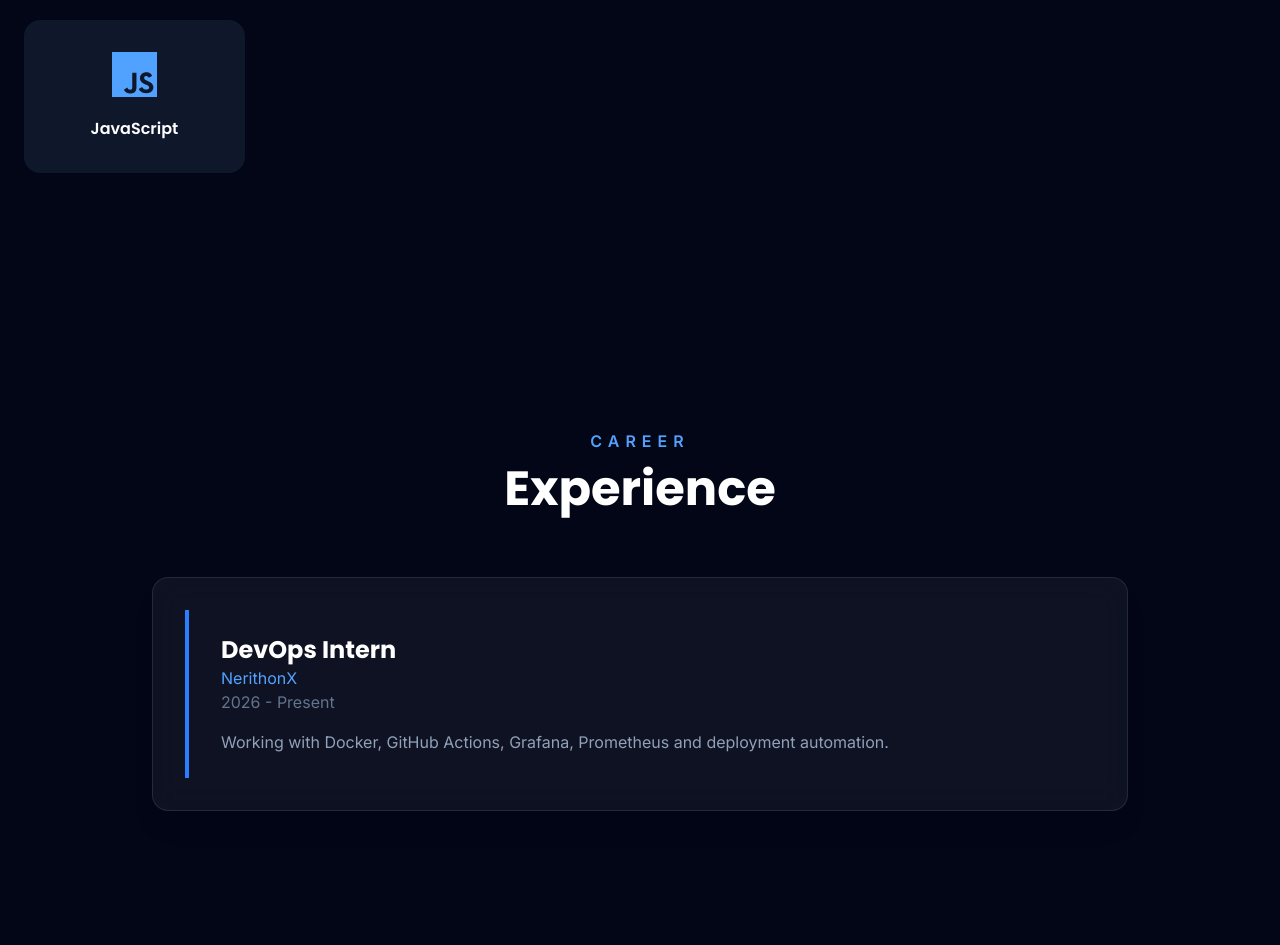
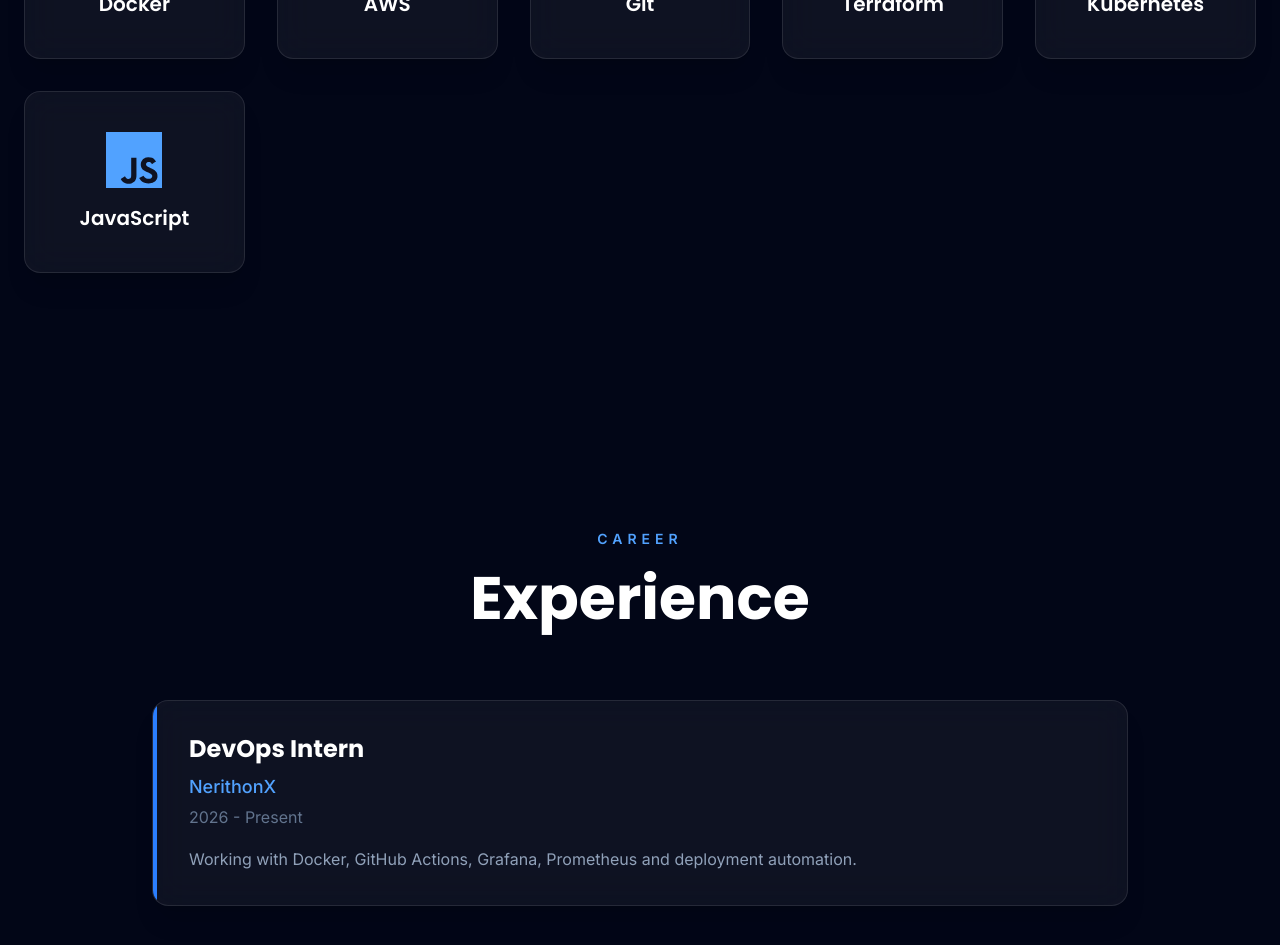
Before and after one commit to Saif-Afridi-1251/Saif-Ullah-portfolio, a React (Vite) app: page / in a window 1280 px wide. Shown: the part 2480-3425 px from the top of the page. Built offline with nearby package versions, Linux system fonts and the light colour scheme.

Commit message:
add responsiveness to common component

```diff
--- a/src/components/common/CertificateCard.jsx
+++ b/src/components/common/CertificateCard.jsx
@@ -1,11 +1,9 @@
 import { motion } from "framer-motion";
 import GlassCard from "./Glasscard";
+
 function CertificateCard({ certificate }) {
-
-return(
- <GlassCard className="p-8">
+  return (
     <motion.div
-
       whileHover={{
         y: -8,
         scale: 1.02,
@@ -13,31 +11,47 @@ return(
       transition={{
         duration: 0.25,
       }}
+      className="h-full"
+    >
+      <GlassCard className="group h-full overflow-hidden">
+        {/* Certificate Image */}
+        <div className="overflow-hidden rounded-t-2xl">
+          <img
+            src={certificate.image}
+            alt={certificate.title}
+            className="
+              w-full
+              h-48
+              sm:h-56
+              lg:h-64
+              object-cover
+              transition-transform
+              duration-500
+              group-hover:scale-105
+            "
+          />
+        </div>
 
-className="overflow-hidden rounded-2xl"
-
+        {/* Certificate Content */}
+        <div className="flex flex-col justify-center items-center p-4 sm:p-6 lg:p-8">
+          <h3
+            className="
+              text-lg
+              sm:text-xl
+              lg:text-2xl
+              font-semibold
+              text-center
+              text-white
+              break-words
+              leading-snug
+            "
           >
-
-<img
-
-src={certificate.image}
-
-alt={certificate.title}
-
-/>
-
-<h3 className="mt-4 text-center">
-
             {certificate.title}
-
           </h3>
-
+        </div>
+      </GlassCard>
     </motion.div>
-
-</GlassCard>
-
-)
-
+  );
 }
 
 export default CertificateCard;
--- a/src/components/common/ExperienceCard.jsx
+++ b/src/components/common/ExperienceCard.jsx
@@ -1,40 +1,83 @@
+import { motion } from "framer-motion";
 import GlassCard from "./Glasscard";
+
 function ExperienceCard({ item }) {
-
-return(
-
-<GlassCard className="p-8">
-<div className="border-l-4 border-blue-500 pl-8 py-6">
-
-<h3 className="text-2xl font-bold">
-
+  return (
+    <motion.div
+      whileHover={{
+        y: -6,
+        scale: 1.02,
+      }}
+      transition={{
+        duration: 0.25,
+      }}
+      className="h-full"
+    >
+      <GlassCard className="h-full">
+        <div
+          className="
+            border-l-4
+            border-blue-500
+            p-4
+            sm:p-6
+            lg:p-8
+          "
+        >
+          {/* Position */}
+          <h3
+            className="
+              text-xl
+              sm:text-2xl
+              font-bold
+              text-white
+              break-words
+            "
+          >
             {item.position}
-
           </h3>
 
-<p className="text-blue-400">
-
+          {/* Company */}
+          <p
+            className="
+              mt-2
+              text-base
+              sm:text-lg
+              font-medium
+              text-blue-400
+              break-words
+            "
+          >
             {item.company}
-
           </p>
 
-<p className="text-slate-500">
-
+          {/* Duration */}
+          <p
+            className="
+              mt-1
+              text-sm
+              sm:text-base
+              text-slate-500
+            "
+          >
             {item.duration}
-
           </p>
 
-<p className="mt-4 text-slate-400">
-
+          {/* Description */}
+          <p
+            className="
+              mt-4
+              text-sm
+              sm:text-base
+              leading-7
+              text-slate-400
+            "
+          >
             {item.description}
-
           </p>
-
         </div>
       </GlassCard>
-
-)
-
+    </motion.div>
+  );
 }
 
 export default ExperienceCard;
--- a/src/components/common/ProjectCard.jsx
+++ b/src/components/common/ProjectCard.jsx
@@ -2,14 +2,10 @@ import { motion } from "framer-motion";
 import Badge from "./Badge";
 import Button from "./Button";
 import GlassCard from "./Glasscard";
+
 function ProjectCard({ project }) {
-
-return(
-
-<GlassCard className="p-8">
-
+  return (
     <motion.div
-
       whileHover={{
         y: -8,
         scale: 1.02,
@@ -17,93 +13,84 @@ return(
       transition={{
         duration: 0.25,
       }}
+      className="h-full"
+    >
+      <GlassCard className="group h-full overflow-hidden">
+        {/* Project Image */}
+        <div className="overflow-hidden rounded-t-2xl">
+          <img
+            src={project.image}
+            alt={project.title}
+            className="
+              w-full
+              h-48
+              sm:h-56
+              lg:h-64
+              object-cover
+              transition-transform
+              duration-500
+              group-hover:scale-105
+            "
+          />
+        </div>
 
-className="bg-slate-900 rounded-3xl overflow-hidden shadow-lg"
-
+        {/* Card Content */}
+        <div className="flex flex-col h-full p-4 sm:p-6 lg:p-8">
+          {/* Title */}
+          <h3
+            className="
+              text-xl
+              sm:text-2xl
+              font-bold
+              text-white
+              break-words
+            "
           >
-
-<img
-
-src={project.image}
-
-alt={project.title}
-
-className="w-full h-56 object-cover"
-
-/>
-
-<div className="p-8">
-
-<h3 className="text-2xl font-bold">
-
             {project.title}
-
           </h3>
 
-<p className="mt-4 text-slate-400">
-
+          {/* Description */}
+          <p
+            className="
+              mt-3
+              text-sm
+              sm:text-base
+              text-slate-400
+              leading-relaxed
+              min-h-[72px]
+            "
+          >
             {project.description}
-
           </p>
 
+          {/* Tech Stack */}
           <div className="flex flex-wrap gap-2 mt-5">
-
-{
-
-project.tech.map(item=>(
-
-<Badge
-
-key={item}
-
-text={item}
-
-/>
-
-))
-
-}
-
+            {project.tech.map((item) => (
+              <Badge key={item} text={item} />
+            ))}
           </div>
 
-<div className="flex gap-4 mt-8">
-
-<Button
-href={project.github}
->
-
+          {/* Push Buttons to Bottom */}
+          <div className="mt-auto pt-6">
+            <div className="flex flex-col sm:flex-row gap-3">
+              <Button href={project.github}>
                 GitHub
-
               </Button>
 
-{
-
-project.demo &&
-
+              {project.demo && (
                 <Button
-
                   href={project.demo}
-
                   variant="secondary"
-
                 >
-
                   Live Demo
-
                 </Button>
-
-}
-
+              )}
             </div>
-
           </div>
-
+        </div>
+      </GlassCard>
     </motion.div>
-
-</GlassCard>
-
-)
-
+  );
 }
 
 export default ProjectCard;
--- a/src/components/common/SkillCard.jsx
+++ b/src/components/common/SkillCard.jsx
@@ -1,28 +1,64 @@
+import { motion } from "framer-motion";
 import GlassCard from "./Glasscard";
+
 function SkillCard({ skill }) {
+  const Icon = skill.icon;
 
-const Icon=skill.icon;
+  return (
+    <motion.div
+      whileHover={{
+        y: -6,
+        scale: 1.03,
+      }}
+      transition={{ duration: 0.25 }}
+      className="h-full"
+    >
+      <GlassCard className="h-full">
+        <div
+          className="
+            flex
+            flex-col
+            items-center
+            justify-center
+            text-center
+            p-4
+            sm:p-6
+            lg:p-8
+            min-h-[180px]
+          "
+        >
+          <Icon
+            className="
+              text-blue-400
+              w-10
+              h-10
+              sm:w-12
+              sm:h-12
+              lg:w-14
+              lg:h-14
+              transition-transform
+              duration-300
+              group-hover:scale-110
+            "
+          />
 
-return(
-
-<div className="bg-slate-900 hover:bg-slate-800 transition rounded-2xl p-8 flex flex-col items-center">
-
-<Icon
-size={45}
-className="text-blue-400"
-/>
-
-<h3 className="mt-5">
-
-{skill.name}
-
-</h3>
-
-</div>
-
-
-)
-
+          <h3
+            className="
+              mt-4
+              text-base
+              sm:text-lg
+              lg:text-xl
+              font-semibold
+              text-white
+              break-words
+            "
+          >
+            {skill.name}
+          </h3>
+        </div>
+      </GlassCard>
+    </motion.div>
+  );
 }
 
 export default SkillCard;
--- a/src/components/common/sectiontitle.jsx
+++ b/src/components/common/sectiontitle.jsx
@@ -5,15 +5,39 @@ function SectionTitle({ title, subtitle }) {
     <motion.div
       initial={{ opacity: 0, y: 30 }}
       whileInView={{ opacity: 1, y: 0 }}
-      viewport={{ once: true }}
+      viewport={{ once: true, amount: 0.3 }}
       transition={{ duration: 0.6 }}
-      className="text-center mb-16"
+      className="text-center mb-10 sm:mb-14 lg:mb-16 px-4"
     >
-      <p className="text-blue-400 uppercase tracking-[6px] font-semibold">
+      <p
+        className="
+          text-blue-400
+          uppercase
+          font-semibold
+          text-xs
+          sm:text-sm
+          tracking-[3px]
+          sm:tracking-[5px]
+        "
+      >
         {subtitle}
       </p>
 
-      <h2 className="text-4xl md:text-5xl font-bold mt-3">
+      <h2
+        className="
+          mt-3
+          max-w-3xl
+          mx-auto
+          font-bold
+          leading-tight
+          text-3xl
+          sm:text-4xl
+          md:text-5xl
+          lg:text-6xl
+          text-white
+          break-words
+        "
+      >
         {title}
       </h2>
     </motion.div>
--- a/src/data/profile.js
+++ b/src/data/profile.js
@@ -14,7 +14,7 @@ const profile = {
 
   resume: "/resume/resume.pdf",
 
-  yearsExperience: "Fresh Graduate",
+  yearsExperience: "0.3",
 
     projectsCompleted:10,
 
```
Lines whose indentation alone changed are shown as unchanged.
